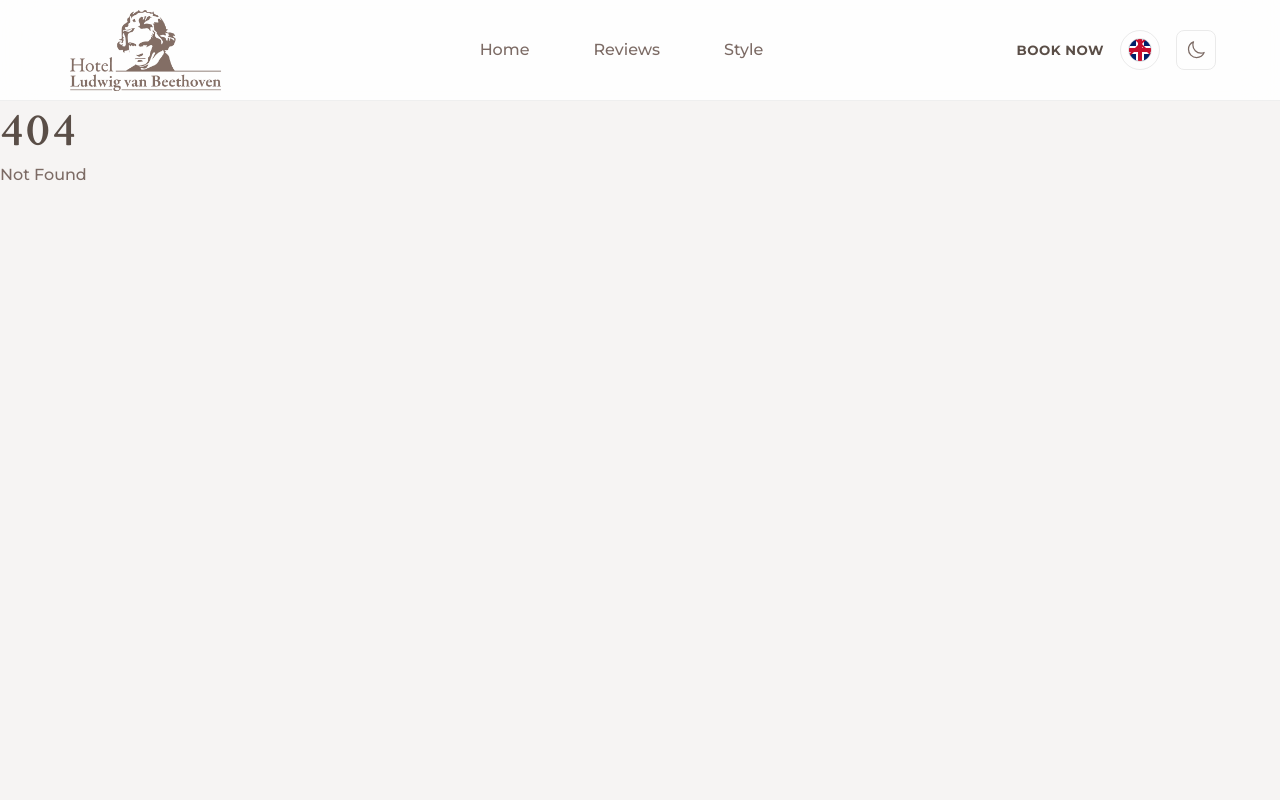
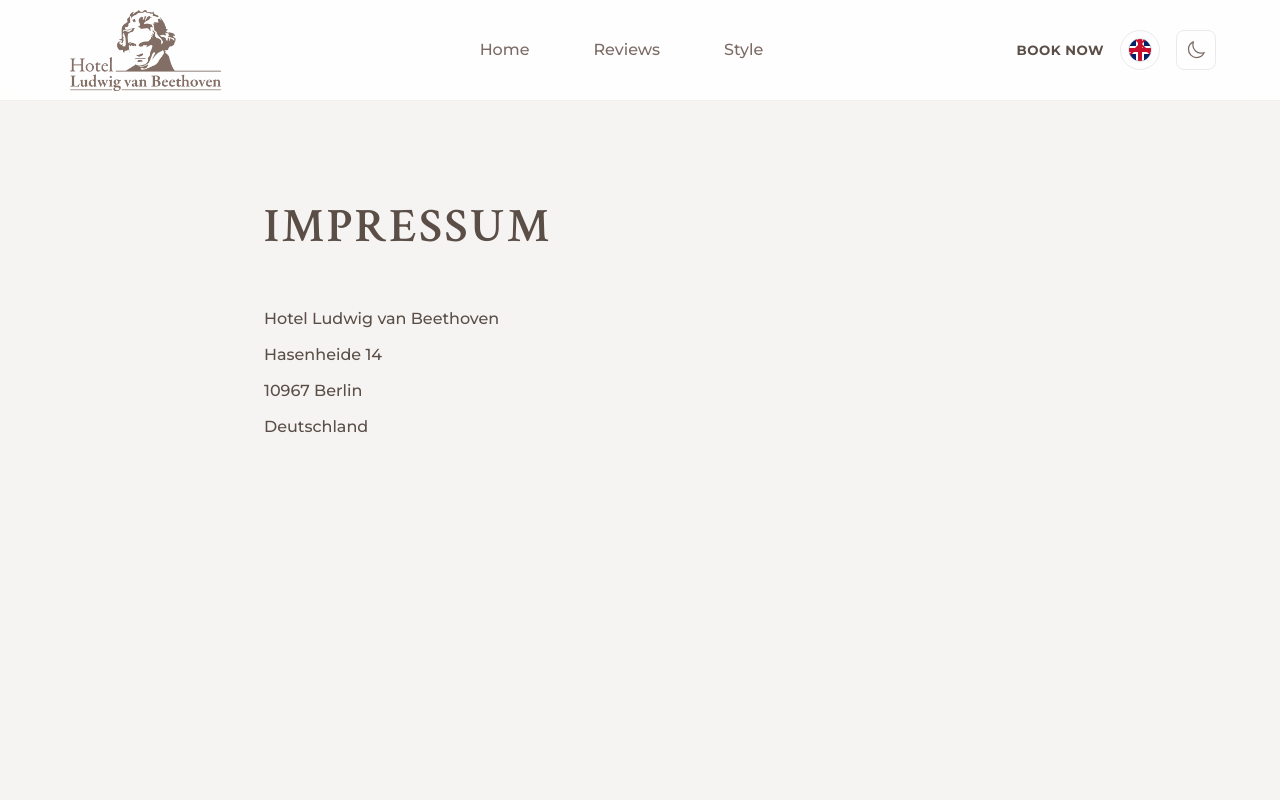
Before and after one commit to thomppa030/hlvb-2025, a SvelteKit app: page /impressum in a window 1280 px wide. Before the commit this address had no page. Shown: the top 800 px of the page. Built offline with nearby package versions, Linux system fonts and the light colour scheme.

Commit message:
fix: resolve Vercel build issues
- Add favicon.ico and favicon.png files
- Create impressum page to resolve 404 error
- Update build script to run svelte-kit sync first
- Remove unused CSS styles from homepage
- Fix TypeScript config warning

```diff
--- a/package.json
+++ b/package.json
@@ -4,7 +4,7 @@
   "type": "module",
   "scripts": {
     "dev": "vite dev",
-    "build": "vite build",
+    "build": "npx svelte-kit sync && vite build",
     "preview": "vite preview",
     "check": "svelte-kit sync && svelte-check --tsconfig ./tsconfig.json",
     "check:watch": "svelte-kit sync && svelte-check --tsconfig ./tsconfig.json --watch",
--- /dev/null
+++ b/src/routes/impressum/+page.svelte
@@ -0,0 +1,39 @@
+<script>
+  import { t } from '$lib/stores/i18n.js';
+</script>
+
+<svelte:head>
+  <title>Impressum | Hotel Ludwig van Beethoven</title>
+</svelte:head>
+
+<div class="impressum-page">
+  <div class="container">
+    <h1>Impressum</h1>
+    <p>Hotel Ludwig van Beethoven</p>
+    <p>Hasenheide 14</p>
+    <p>10967 Berlin</p>
+    <p>Deutschland</p>
+  </div>
+</div>
+
+<style>
+  .impressum-page {
+    min-height: 60vh;
+    padding: var(--space-4xl) 0;
+  }
+
+  .container {
+    max-width: 800px;
+    margin: 0 auto;
+    padding: 0 var(--space-lg);
+  }
+
+  h1 {
+    margin-bottom: var(--space-2xl);
+  }
+
+  p {
+    margin-bottom: var(--space-sm);
+    color: var(--color-text);
+  }
+</style>
```
Also changed, not shown: src/routes/+page.svelte (+1 -81 lines), static/favicon.png (added), 1 other file (tests, documents, lock files or other folders).
